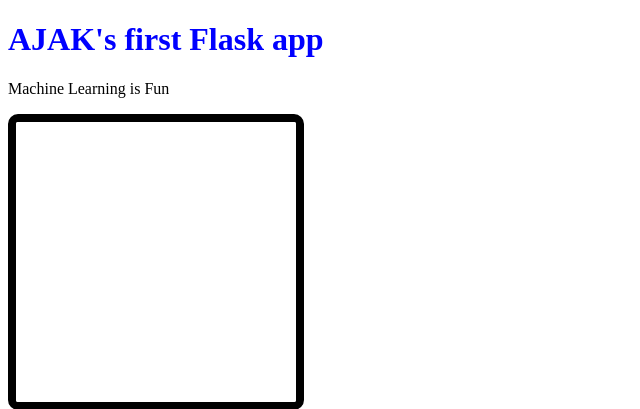
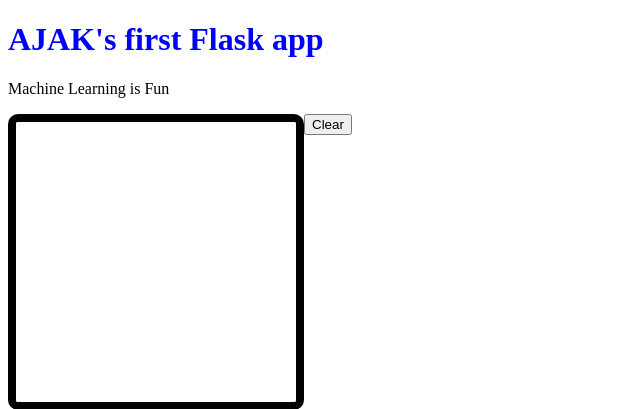
Before and after one commit to jpalmerr/ajak-final-project, a Flask app: page / in a window 1280 px wide. Shown: the top 409 px of the page, without its empty margins (0-640 px from the left). Run offline with Flask 2, Linux system fonts and the light colour scheme; some libraries are stand-ins or nearby versions.

Commit message:
Implemented clear button for the canvas

```diff
--- a/templates/index.html
+++ b/templates/index.html
@@ -14,6 +14,9 @@
     <p> Machine Learning is Fun </p>
 
     <canvas id="canvas" width="280" height="280" style="float:left;border:8px solid; border-radius: 10px; cursor: crosshair;"></canvas>
+    <div id="chartContainer" style="margin-left: 350px;height: 300px; display:none"></div>
+
+    <button type="button" id="clearButton" name="clearButton">Clear</button>
 
     <script src="../static/js/script.js"></script>
   </body>
```
